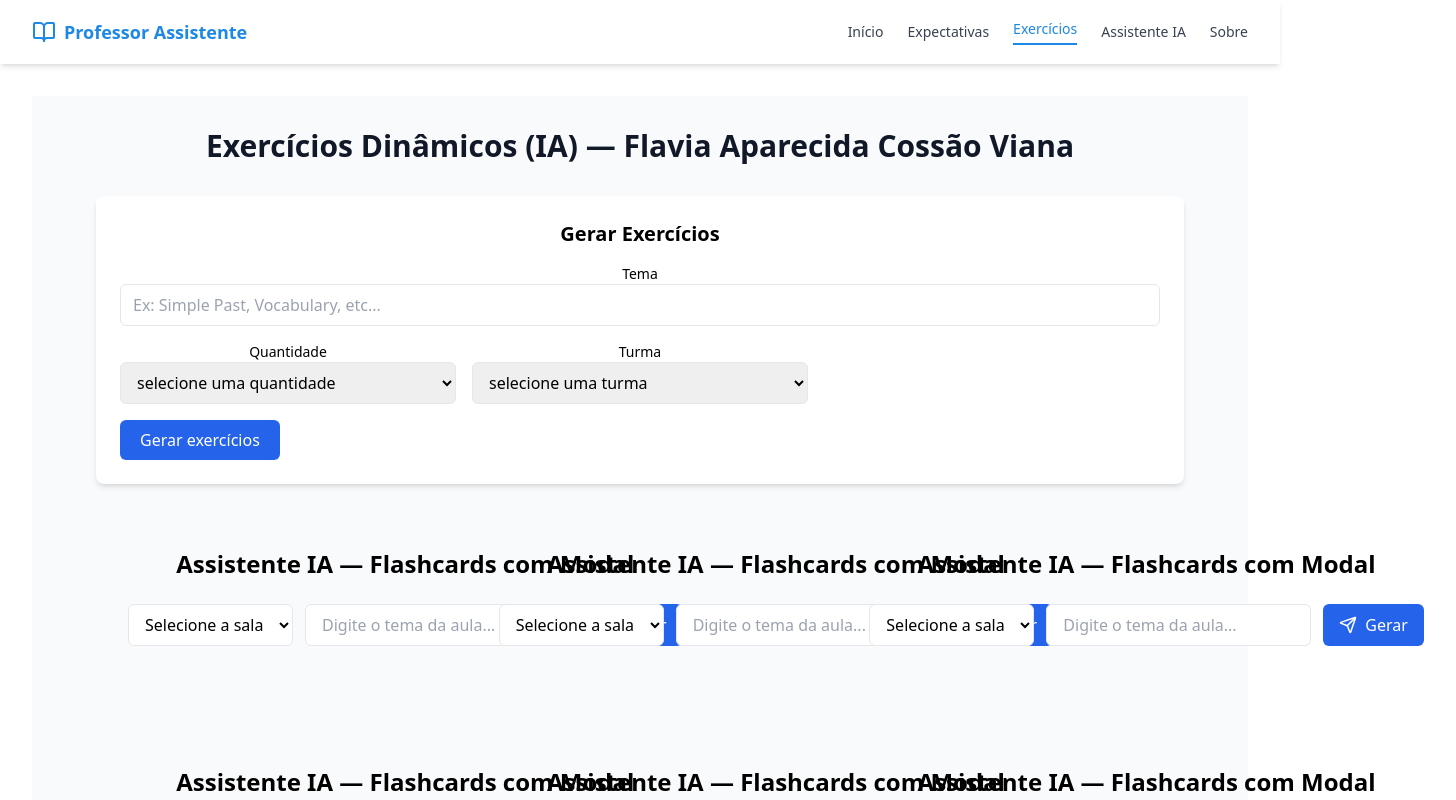
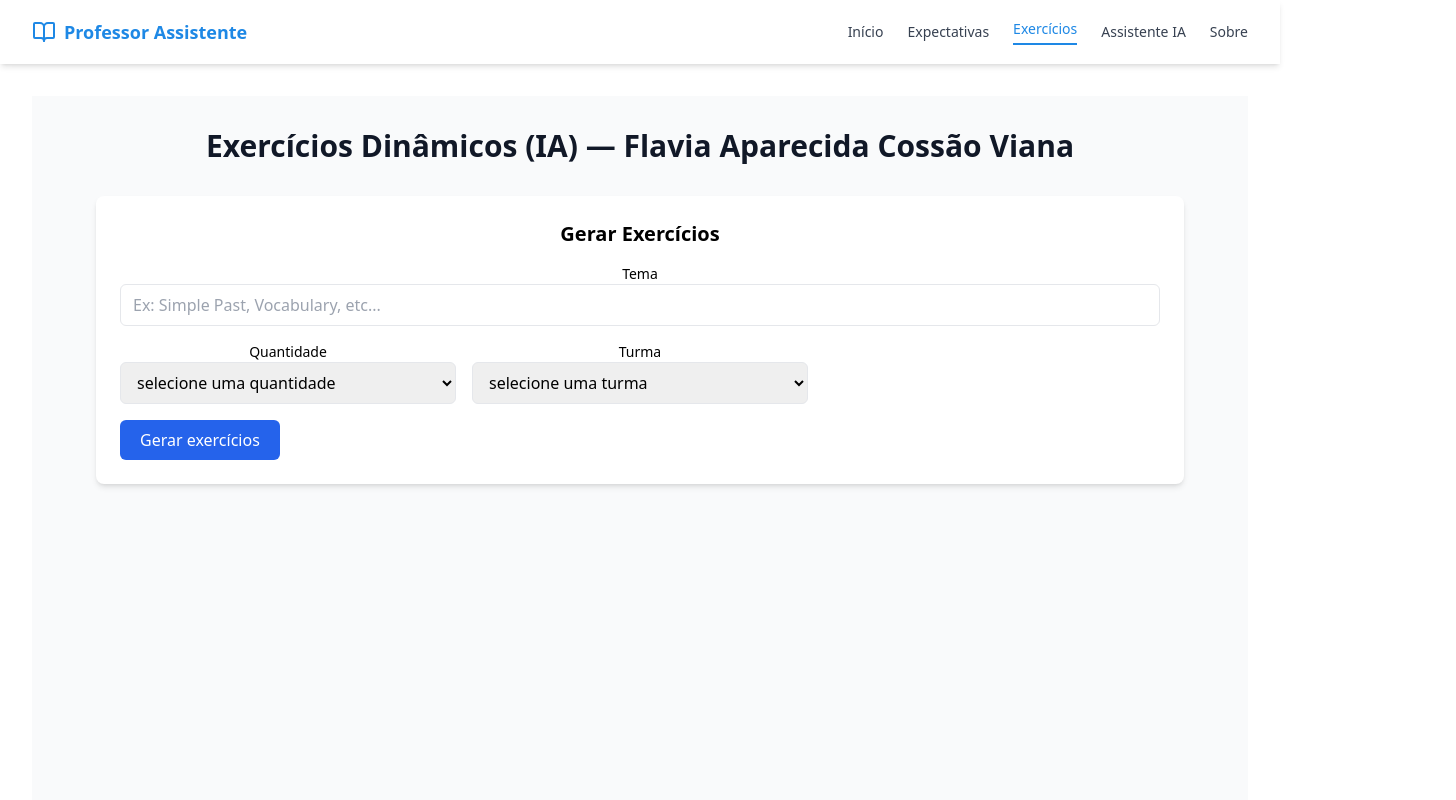
Before and after one commit to VieiraQuezia/projeto_final-professor_assistente, a React (Vite) app: page /exercicios in a window 1280 px wide. Shown: the top 800 px of the page, 1456 px wide, since content can reach past the window. Built offline with nearby package versions, Linux system fonts and the light colour scheme.

Commit message:
`Reverted removal of AssistenteIA import`

```diff
--- a/src/App.jsx
+++ b/src/App.jsx
@@ -6,7 +6,7 @@ import Footer from './components/footer';
 import Home from './pages/home';
 import Expectativas from './pages/Expectativas';
 import Exercicios from './pages/Exercicios';
-import AssistenteIA from './pages/AssistenteIA'; // você ainda pode manter a página se quiser
+import AssistenteIA from './pages/AssistenteIA';
 import Sobre from './pages/Sobre';
 
 export default function App() {
--- a/src/components/ExerciseCard.jsx
+++ b/src/components/ExerciseCard.jsx
@@ -11,6 +11,7 @@ import {
   habilidades7,
   habilidades8
 } from "../components/expectativasData";
+import { div } from "framer-motion/client";
 
 /* -----------------------------------------------------
    FUNÇÃO PARA IDENTIFICAR O ANO ESCOLAR A PARTIR DO CÓDIGO
@@ -57,7 +58,7 @@ const formatarLista = (arr) =>
     })
     .join("\n");
 
-export default function AssistenteIA({ onDownload }) {
+export default function AssistenteIA() {
   /* -----------------------------------------------------
      ESTADOS PRINCIPAIS
   ------------------------------------------------------ */
@@ -172,123 +173,6 @@ NÃO INVENTAR EXPECTATIVAS QUE NÃO ESTÃO NA LISTA.
      INTERFACE JSX
   ------------------------------------------------------ */
   return (
-    <div className="max-w-5xl mx-auto p-8">
-
-      <h2 className="text-2xl font-bold text-black mb-6">
-        Assistente IA — Flashcards com Modal
-      </h2>
-
-      {/* Formulário */}
-      <form onSubmit={handleSend} className="flex gap-3 mb-8">
-        <select
-          className="bg-white border px-3 py-2 rounded-md text-black"
-          value={selectedSala}
-          onChange={(e) => setSelectedSala(e.target.value)}
-        >
-          <option value="">Selecione a sala</option>
-          <option value="6ano">6º ano</option>
-          <option value="7ano">7º ano</option>
-          <option value="8ano">8º ano</option>
-          <option value="9ano">9º ano</option>
-        </select>
-
-        <input
-          className="flex-1 bg-white border px-4 py-2 rounded-md text-black"
-          placeholder="Digite o tema da aula..."
-          value={input}
-          onChange={(e) => setInput(e.target.value)}
-        />
-
-        <button
-          disabled={isLoading}
-          className="bg-blue-600 text-white px-4 py-2 rounded-md flex items-center gap-2 hover:bg-blue-700 disabled:bg-blue-400"
-        >
-          {isLoading ? (
-            <div className="w-5 h-5 border-2 border-white border-t-transparent rounded-full animate-spin" />
-          ) : (
-            <>
-              <SendIcon size={18} />
-              Gerar
-            </>
-          )}
-        </button>
-      </form>
-
-      {/* Loading */}
-      {isLoading && (
-        <div className="flex justify-center my-6">
-          <div className="flex flex-col items-center gap-3">
-            <div className="w-10 h-10 border-4 border-blue-600 border-t-transparent rounded-full animate-spin" />
-            <p className="text-blue-700 font-medium">Gerando conteúdo...</p>
-          </div>
-        </div>
-      )}
-
-      {/* Lista de cards */}
-      {!isLoading && (
-        <div className="grid grid-cols-1 md:grid-cols-2 lg:grid-cols-3 gap-6">
-          {cards.map((card) => (
-            <div
-              key={card.id}
-              onClick={() => setSelectedCard(card)}
-              className="bg-blue-500 text-white p-6 rounded-xl shadow-lg cursor-pointer hover:bg-blue-600 transition"
-            >
-              <h3 className="text-xl font-bold">{card.tema}</h3>
-              <p className="text-sm mt-1">
-                Turma: {card.sala.replace("ano", "º ano")}
-              </p>
-              <p className="opacity-80 mt-2 text-sm">Clique para abrir</p>
-
-              {/* Botão PDF */}
-              <button
-                onClick={(e) => {
-                  e.stopPropagation();
-                  if (onDownload) onDownload(card);
-                }}
-                className="flex items-center justify-center gap-2 px-3 py-2 bg-green-600 text-white rounded-md hover:bg-green-700 text-sm mt-3"
-              >
-                <Download size={16} />
-                Baixar PDF
-              </button>
-            </div>
-          ))}
-        </div>
-      )}
-
-      {/* Modal */}
-      {selectedCard && (
-        <>
-          <div
-            onClick={() => setSelectedCard(null)}
-            className="fixed inset-0 bg-black bg-opacity-50 backdrop-blur-sm z-40"
-          />
-
-          <div className="fixed inset-0 flex items-center justify-center z-50 p-4">
-            <div className="bg-white max-w-lg w-full p-6 rounded-xl shadow-xl relative">
-
-              <button
-                className="absolute top-3 right-3 text-gray-700 hover:text-black"
-                onClick={() => setSelectedCard(null)}
-              >
-                <X size={22} />
-              </button>
-
-              <h2 className="text-xl font-bold text-black mb-2">
-                {selectedCard.tema}
-              </h2>
-
-              <p className="text-sm mb-4 text-gray-600">
-                Turma: {selectedCard.sala.replace("ano", "º ano")}
-              </p>
-
-              <div className="text-black whitespace-pre-wrap max-h-96 overflow-y-auto">
-                {selectedCard.conteudo}
-              </div>
-            </div>
-          </div>
-        </>
-      )}
-
-    </div>
+   <div></div>
   );
 }
--- a/src/pages/AssistenteIA.jsx
+++ b/src/pages/AssistenteIA.jsx
@@ -139,7 +139,7 @@ NÃO INVENTAR EXPECTATIVAS QUE NÃO ESTÃO NA LISTA.
 
     try {
       const response = await fetch(
-        `https://generativelanguage.googleapis.com/v1beta/models/gemini-2.0-flash:generateContent?key=${API_KEY}`,
+        `https://generativelanguage.googleapis.com/v1beta/models/gemini-2.5-flash:generateContent?key=${API_KEY}`,
         {
           method: "POST",
           headers: { "Content-Type": "application/json" },
```
